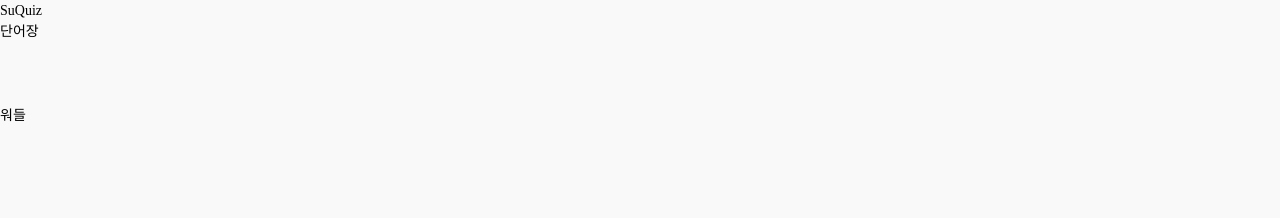
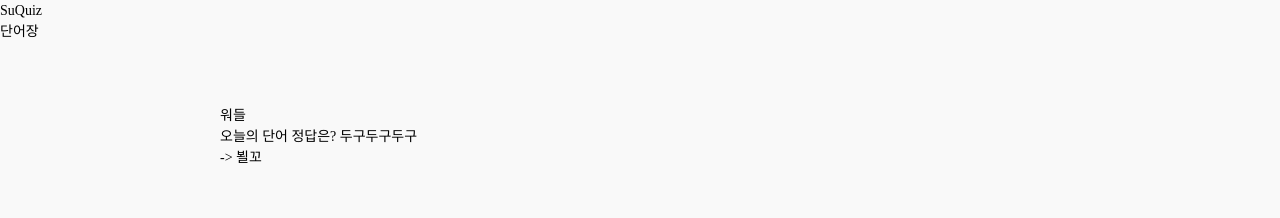
Before and after one commit to 5T1F/SuQuiz, a React (Create React App) app in the folder FE/: page /singleplay in a window 1280 px wide. Shown: the top 218 px of the page. Built offline with nearby package versions, Linux system fonts and the light colour scheme; a web font is replaced by a local one.

Commit message:
Feat: 워들 기본 로직

```diff
--- a/FE/src/feature/singleplay/Wordle.js
+++ b/FE/src/feature/singleplay/Wordle.js
@@ -1,7 +1,67 @@
+function generateHangulWord() {
+  // 한글 자모 배열
+  const firstLetter = ["ㄱ", "ㄴ", "ㄷ", "ㄹ", "ㅁ", "ㅂ", "ㅅ", "ㅇ", "ㅈ", "ㅊ", "ㅋ", "ㅌ", "ㅍ", "ㅎ"];
+  const middleLetter = [
+    "ㅏ",
+    "ㅑ",
+    "ㅓ",
+    "ㅕ",
+    "ㅗ",
+    "ㅛ",
+    "ㅜ",
+    "ㅠ",
+    "ㅡ",
+    "ㅣ",
+    "ㅐ",
+    "ㅒ",
+    "ㅔ",
+    "ㅖ",
+    "ㅢ",
+    "ㅚ",
+    "ㅟ",
+  ];
+  const lastLetter = ["", "ㄱ", "ㄴ", "ㄷ", "ㄹ", "ㅁ", "ㅂ", "ㅅ", "ㅇ", "ㅈ", "ㅊ", "ㅋ", "ㅌ", "ㅍ", "ㅎ"];
+  const doubleLetters = ["ㄲ", "ㄸ", "ㅃ", "ㅆ", "ㅉ"]; // 된소리 목록
+
+  let word = "";
+  let letterCount = 0;
+
+  while (letterCount < 5) {
+    // 자모 랜덤 선택
+    const firstIndex = Math.floor(Math.random() * firstLetter.length);
+    const middleIndex = Math.floor(Math.random() * middleLetter.length);
+    let lastIndex = Math.floor(Math.random() * lastLetter.length);
+
+    // 총 자모 수 확인 및 조정
+    let currentLetterCount = 2; // 초성과 중성은 항상 포함
+    if (doubleLetters.includes(firstLetter[firstIndex])) {
+      currentLetterCount++; // 된소리인 경우 추가 계산
+    }
+
+    if (lastLetter[lastIndex] !== "") {
+      currentLetterCount++; // 종성이 있는 경우
+    }
+    if (letterCount + currentLetterCount > 5) {
+      lastIndex = 0; // 종성 제거
+    }
+
+    // 유니코드로 한글 문자 생성
+    const hangulChar = String.fromCharCode(0xac00 + firstIndex * 588 + middleIndex * 28 + lastIndex);
+    word += hangulChar;
+    letterCount += currentLetterCount;
+  }
+
+  return word;
+}
+
 export default function Wordle() {
   return (
     <>
       <h1>워들</h1>
+      <div>오늘의 단어 정답은? 두구두구두구</div>
+      <div>
+        -{">"} {generateHangulWord()}{" "}
+      </div>
     </>
   );
 }
--- a/FE/src/pages/SingleplayPage.js
+++ b/FE/src/pages/SingleplayPage.js
@@ -1,9 +1,12 @@
-import Wordle from "../feature/singleplay/Wordle";
+import Container from "../components/Container";
+import Wordle from "../feature/Singleplay/Wordle";
 
 export default function SingleplayPage() {
   return (
     <>
-      <Wordle></Wordle>
+      <Container>
+        <Wordle></Wordle>
+      </Container>
     </>
   );
 }
```
